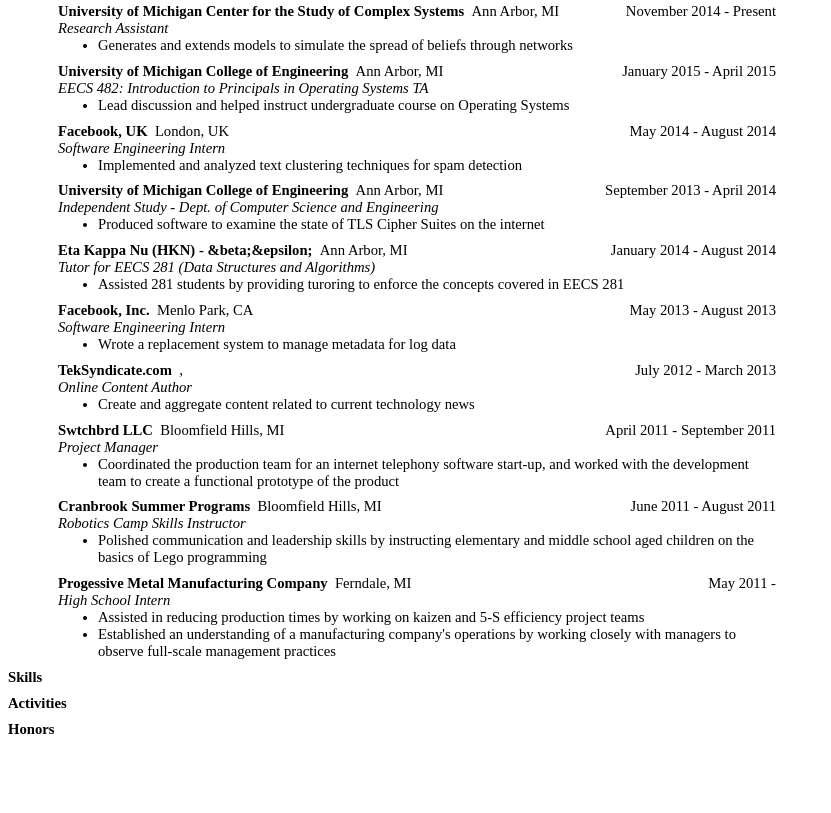
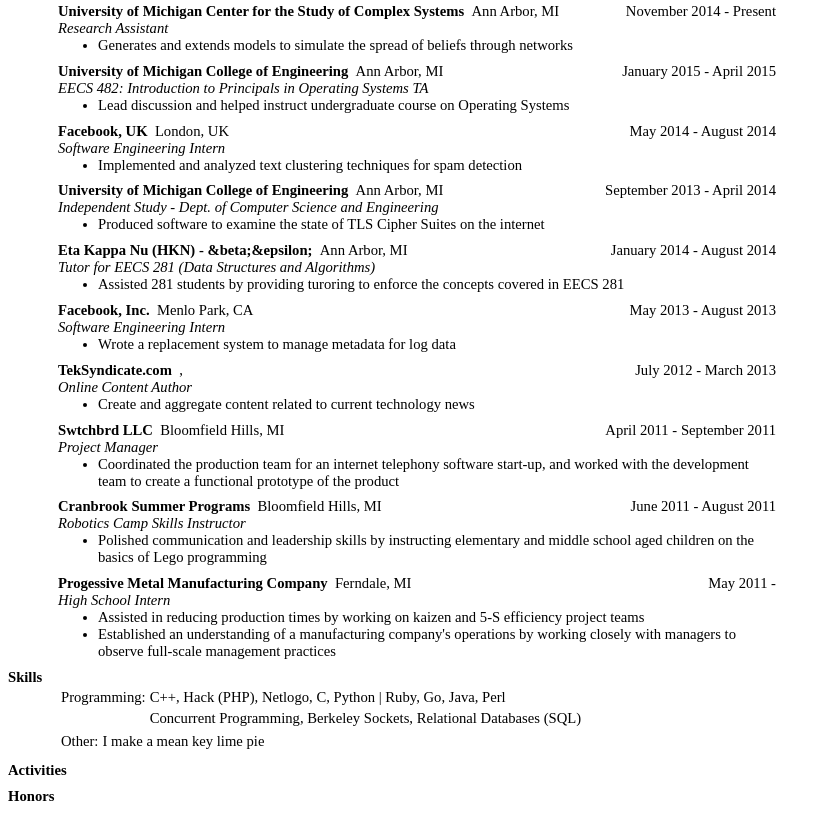
Before and after one commit to amodell/amodell.github.io, a plain HTML site: page resume.html in a window 1280 px wide. Shown: the part 290-1103 px from the top of the page, without its empty margins (0-831 px from the left). Before the commit the page ends 1036 px from the top, so only its background shows below. Drawn offline with Linux system fonts and the light colour scheme.

Commit message:
skills work with too much spacing

```diff
--- a/resume.css
+++ b/resume.css
@@ -2,6 +2,7 @@
 div{font-size:11pt}
 .field {margin:.6em 0 0 50px;}
 .fields{margin:0 0 .6em 0;}
+.skill {margin:0 0 0 50px;}
 
 hr {margin:0 0 0 0;}
 .top{margin:5px 0 0 0;}
@@ -9,9 +10,16 @@ hr {margin:0 0 0 0;}
 
 p {margin:0 0 0 0;font-size:11pt;}
 
-ul {margin:0 0 0 0;font-size:11pt;}
 
 span {
   float:right;
   font-size:11pt;
 }
+
+table {margin: 0 0 0 0;}
+tbody {margin: 0 0 0 0;}
+td {margin: 0 0 0 0;}
+tr {margin: 0 0 0 0;}
+
+
+ul {margin:0 0 0 0;font-size:11pt;}
--- a/resume.html
+++ b/resume.html
@@ -90,6 +90,7 @@
       </div>
     </script>
 
+
     <script>
       function fillResume(json) {
         // set up basic info
@@ -123,8 +124,22 @@
             return;
           }
           var experience_html = experience_template(exp);
-          console.log(experience_html);
           $("#exp_fields").append(experience_html);
+        })
+
+        // Add all skills
+        json["skills"].forEach(function(skill){
+          var skill_html = "<div class=\"skill\">\n" +
+                          "<table>\n" +
+                          "<tr><td>" + skill["name"] + ":</td>";
+          for (var i = 0; i < skill["desc"].length; ++i) {
+            if (i > 0) {
+              skill_html += "<tr><td></td>";
+            }
+            skill_html += "<td>" + skill["desc"][i] + "</td></tr>\n"
+          }
+          skill_html += "</table>\n</div>";
+          $("#skill_fields").append(skill_html);
         })
 
         // remove the spinner because we're done?!?
```
